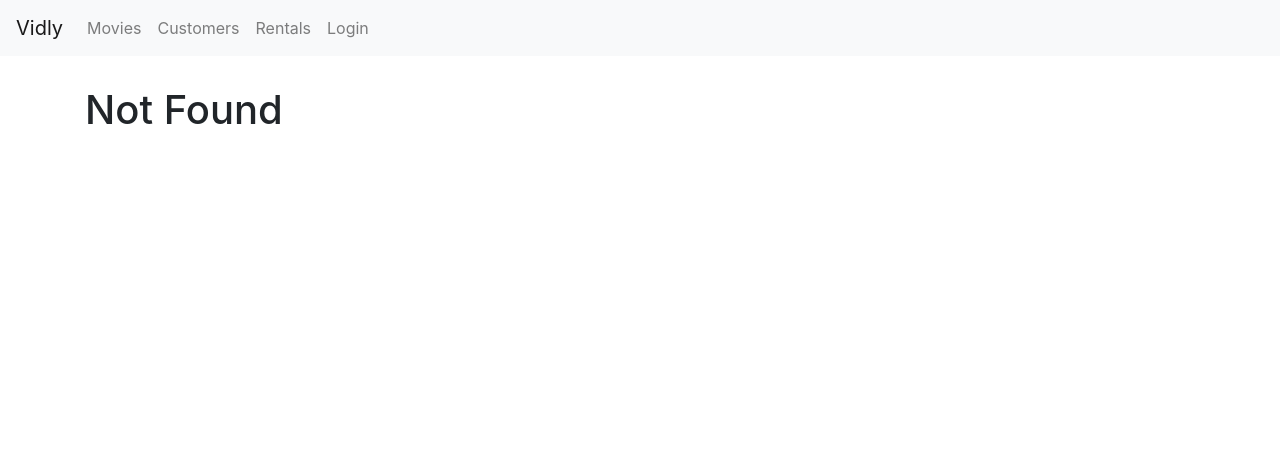
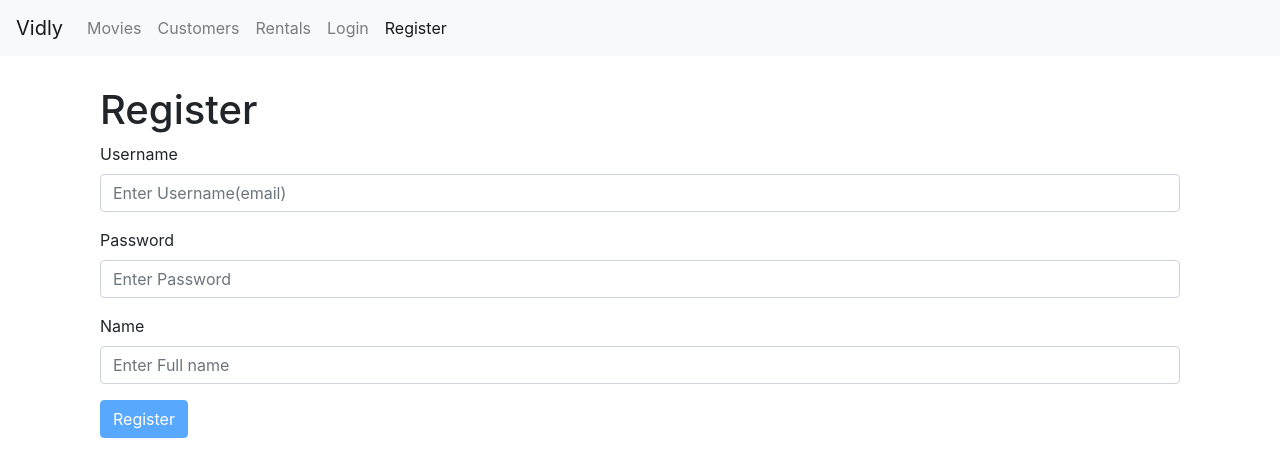
Before and after one commit to enowmbi/Video-Rental-Project-vidly-, a React (Create React App) app: page /register in a window 1280 px wide. Before the commit this address led to /not-found. Shown: the top 476 px of the page. Built offline with nearby package versions, Linux system fonts and the light colour scheme.

Commit message:
create register component and inherit from form component

```diff
--- a/src/App.js
+++ b/src/App.js
@@ -6,6 +6,7 @@ import Rentals from './components/Rentals';
 import NotFound from './components/NotFound';
 import MovieForm from './components/MovieForm';
 import Login from './components/Login';
+import Register from './components/Register';
 import { Route,Switch,Redirect } from 'react-router-dom';
 import './App.css';
 
@@ -20,9 +21,10 @@ class App extends Component {
                         <Route path="/movies/:id" component={MovieForm} />
                         <Route path="/movies" component={Movies}  />
                         <Route path="/customers" component={Customers} />
-                        <Route path="/Rentals"  component={Rentals} />
+                        <Route path="/rentals"  component={Rentals} />
                         <Route path="/not-found" component={NotFound} />
                         <Route path="/login" component={Login} />
+                        <Route path="/register" component={Register} />
                         <Redirect from="/" exact  to="/movies" />
                         <Redirect to="/not-found" />
                     </Switch>
--- a/src/components/NavBar.js
+++ b/src/components/NavBar.js
@@ -23,6 +23,9 @@ const NavBar = () =>{
                     <li className="nav-item">
                         <NavLink className="nav-link" to="/login">Login</NavLink>
                     </li>
+                    <li className="nav-item">
+                        <NavLink className="nav-link" to="/register">Register</NavLink>
+                    </li>
                 </ul>
             </div>
         </nav>
--- /dev/null
+++ b/src/components/Register.js
@@ -0,0 +1,37 @@
+import React,{ Component } from 'react';
+import Joi from 'joi-browser';
+import Form from './common/Form';
+
+
+class Register extends Form{
+    state={
+        data:{username:"",password:"",name:""},
+        errors:{}
+    }
+
+    doSubmit=()=>{
+    console.log("Registration form submitted !")
+    }
+
+    schema={
+        username: Joi.string().required(),
+        password:  Joi.string().min(5).required(),
+        name: Joi.string().required()
+    }
+
+    render(){
+        return(
+            <div className="container">
+                <h1>Register</h1>
+                <form>
+            {this.renderInput('username','Username','',"Enter Username(email)")}
+            {this.renderInput('password','Password','password','Enter Password')}
+            {this.renderInput('name','Name','','Enter Full name')}
+            {this.renderButton('Register')}
+        </form>
+    </div>
+        )
+    }
+}
+
+export default Register
```
Lines whose indentation alone changed are shown as unchanged.
